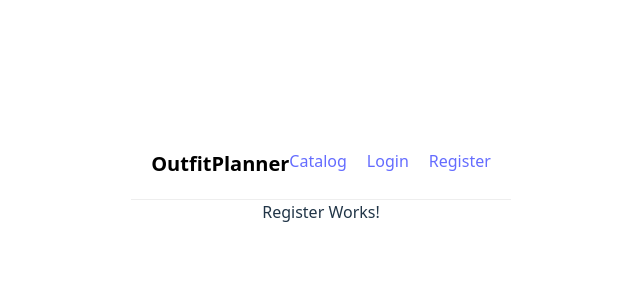
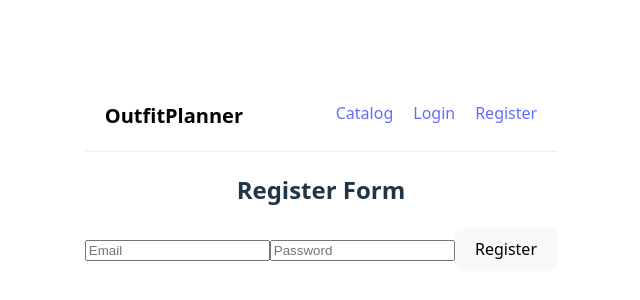
Before and after one commit to JoyIsInMotion/outfit-planner, a React (Vite) app: page /register in a window 1280 px wide. Shown: the part 224-524 px from the top of the page, without its empty margins (319-959 px from the left). Built offline with nearby package versions, Linux system fonts and the light colour scheme.

Commit message:
Add auth context with login/register pages

```diff
--- a/package.json
+++ b/package.json
@@ -12,6 +12,7 @@
   "dependencies": {
     "react": "^19.2.0",
     "react-dom": "^19.2.0",
+    "react-email-validator": "^1.0.2",
     "react-router-dom": "^7.10.1"
   },
   "devDependencies": {
--- a/src/components/Header.jsx
+++ b/src/components/Header.jsx
@@ -1,15 +1,32 @@
 
 import { Link } from "react-router-dom";
 
+import { useAuth } from "../context/AuthContext";
+
 export default function Header() {
+
+  const { isAuthenticated, user, logout } = useAuth();
+
   return (
     <header style={headerStyles}>
       <Link to="/" style={headerStyles.logo}>OutfitPlanner</Link>
 
       <nav style={headerStyles.nav}>
-        <Link to="/outfits">Catalog</Link>
-        <Link to="/login">Login</Link>
-        <Link to="/register">Register</Link>
+        {isAuthenticated ? (
+          <>
+            <Link to="/outfits">Catalog</Link>
+            <span>Welcome, {user.email}</span>
+            <button onClick={logout}>
+              Logout
+            </button>
+          </>
+        ) : (
+          <>
+            <Link to="/outfits">Catalog</Link>
+            <Link to="/login">Login</Link>
+            <Link to="/register">Register</Link>
+          </>
+        )}
       </nav>
     </header>
   );
--- /dev/null
+++ b/src/context/AuthContext.jsx
@@ -0,0 +1,36 @@
+import { createContext, useContext, useState } from "react";
+
+const AuthContext = createContext();
+
+export function AuthProvider({ children }) {
+  const [user, setUser] = useState(null);
+
+  async function login(email, password) {
+      setUser({ email, _id: "dummy-id" });
+      localStorage.setItem("auth", JSON.stringify({ email, _id: "dummy-id" }));
+  }
+
+  function register(email, password) {
+    setUser({ email, _id: "dummy-id" });
+  }
+
+  function logout() {
+    setUser(null);
+  }
+
+  const value = {
+    user,
+    isAuthenticated: !!user,
+    login,
+    register,
+    logout,
+  };
+
+  return <AuthContext.Provider value={value}>
+    {children}
+  </AuthContext.Provider>;
+}
+
+export function useAuth() {
+  return useContext(AuthContext);
+}
--- a/src/main.jsx
+++ b/src/main.jsx
@@ -2,12 +2,16 @@
 import ReactDOM from 'react-dom/client'
 import './index.css'
 import App from './App.jsx'
+
 import { BrowserRouter } from 'react-router-dom'
+import { AuthProvider } from './context/AuthContext.jsx'
 
 
 
 ReactDOM.createRoot(document.getElementById('root')).render(
   <BrowserRouter >
+  <AuthProvider>
     <App />
+    </AuthProvider>
   </BrowserRouter>
 )
--- a/src/pages/LoginPage.jsx
+++ b/src/pages/LoginPage.jsx
@@ -1,10 +1,81 @@
-import React from 'react'
+import React, { useState } from 'react'
+import { useAuth } from '../context/AuthContext'
+import { useNavigate } from 'react-router-dom'
+import { validate as validateEmail } from 'react-email-validator'
 
 function LoginPage() {
+
+  const [email, setEmail] = useState('')
+  const [password, setPassword] = useState('')
+  const [error, setError] = useState(null);
+  const [isSubmitting, setIsSubmitting] = useState(false);
+
+
+  const { login } = useAuth();
+
+  const navigate = useNavigate();
+
+  function validate(emailValue, passwordValue) {
+
+    if (!validateEmail(emailValue)) {
+      return 'Invalid email format';
+    } else if (passwordValue.length < 6) {
+      return 'Password must be at least 6 characters long';
+    }
+    return null;
+  }
+
+  async function handleSubmit(e) {
+    e.preventDefault();
+
+    setError(null);
+
+    const validationError = validate(email, password);
+    if (validationError) {
+      setError(validationError);
+      return;
+    }
+    try {
+      setIsSubmitting(true);
+      await login(email, password);
+      navigate('/outfits');
+
+    } catch (err) {
+      const userMessage =
+      typeof err?.message ==='string' ? err.message : 'An error occurred during login.';
+      console.error('Login error:', userMessage);
+      setError('Login failed. Please check your credentials and try again.');
+      return;
+    } finally {
+      setIsSubmitting(false);
+    }
+  }
+
+
   return (
-    <div>
-     Login Works!
-    </div>
+    <>
+      <h2>Login Form</h2>
+
+      <form onSubmit={handleSubmit}>
+        {error && <p style={{ color: 'red' }}>{error} </p>}
+
+        <input onChange={(e) => setEmail(e.target.value)}
+          type="email"
+          value={email}
+          placeholder="Email"
+          required
+        />
+
+        <input onChange={(e) => setPassword(e.target.value)}
+          type="password"
+          value={password}
+          placeholder="Password"
+          required
+        />
+
+        <button type="submit" disabled={isSubmitting}>Login</button>
+      </form>
+    </>
   )
 }
 
--- a/src/pages/RegisterPage.jsx
+++ b/src/pages/RegisterPage.jsx
@@ -1,10 +1,81 @@
-import React from 'react'
+import React, { useState } from 'react'
+import { useAuth } from '../context/AuthContext'
+import { useNavigate } from 'react-router-dom'
+import { validate as validateEmail } from 'react-email-validator'
 
 function RegisterPage() {
+
+  const [email, setEmail] = useState('')
+  const [password, setPassword] = useState('')
+  const [error, setError] = useState(null);
+  const [isSubmitting, setIsSubmitting] = useState(false);
+
+
+  const { register } = useAuth();
+
+  const navigate = useNavigate();
+
+  function validate(emailValue, passwordValue) {
+
+    if (!validateEmail(emailValue)) {
+      return 'Invalid email format';
+    } else if (passwordValue.length < 6) {
+      return 'Password must be at least 6 characters long';
+    }
+    return null;
+  }
+
+  async function handleSubmit(e) {
+    e.preventDefault();
+
+    setError(null);
+
+    const validationError = validate(email, password);
+    if (validationError) {
+      setError(validationError);
+      return;
+    }
+    try {
+      setIsSubmitting(true);
+      await register(email, password);
+      navigate('/outfits');
+
+    } catch (err) {
+      const userMessage =
+      typeof err?.message ==='string' ? err.message : 'An error occurred during register.';
+      console.error('Register error:', userMessage);
+      setError('Register failed. Please check your credentials and try again.');
+      return;
+    } finally {
+      setIsSubmitting(false);
+    }
+  }
+
+
   return (
-    <div>
-      Register Works!
-    </div>
+    <>
+      <h2>Register Form</h2>
+
+      <form onSubmit={handleSubmit}>
+        {error && <p style={{ color: 'red' }}>{error} </p>}
+
+        <input onChange={(e) => setEmail(e.target.value)}
+          type="email"
+          value={email}
+          placeholder="Email"
+          required
+        />
+
+        <input onChange={(e) => setPassword(e.target.value)}
+          type="password"
+          value={password}
+          placeholder="Password"
+          required
+        />
+
+        <button type="submit" disabled={isSubmitting}>Register</button>
+      </form>
+    </>
   )
 }
 
```
Also changed, not shown: 1 other file (tests, documents, lock files or other folders).
